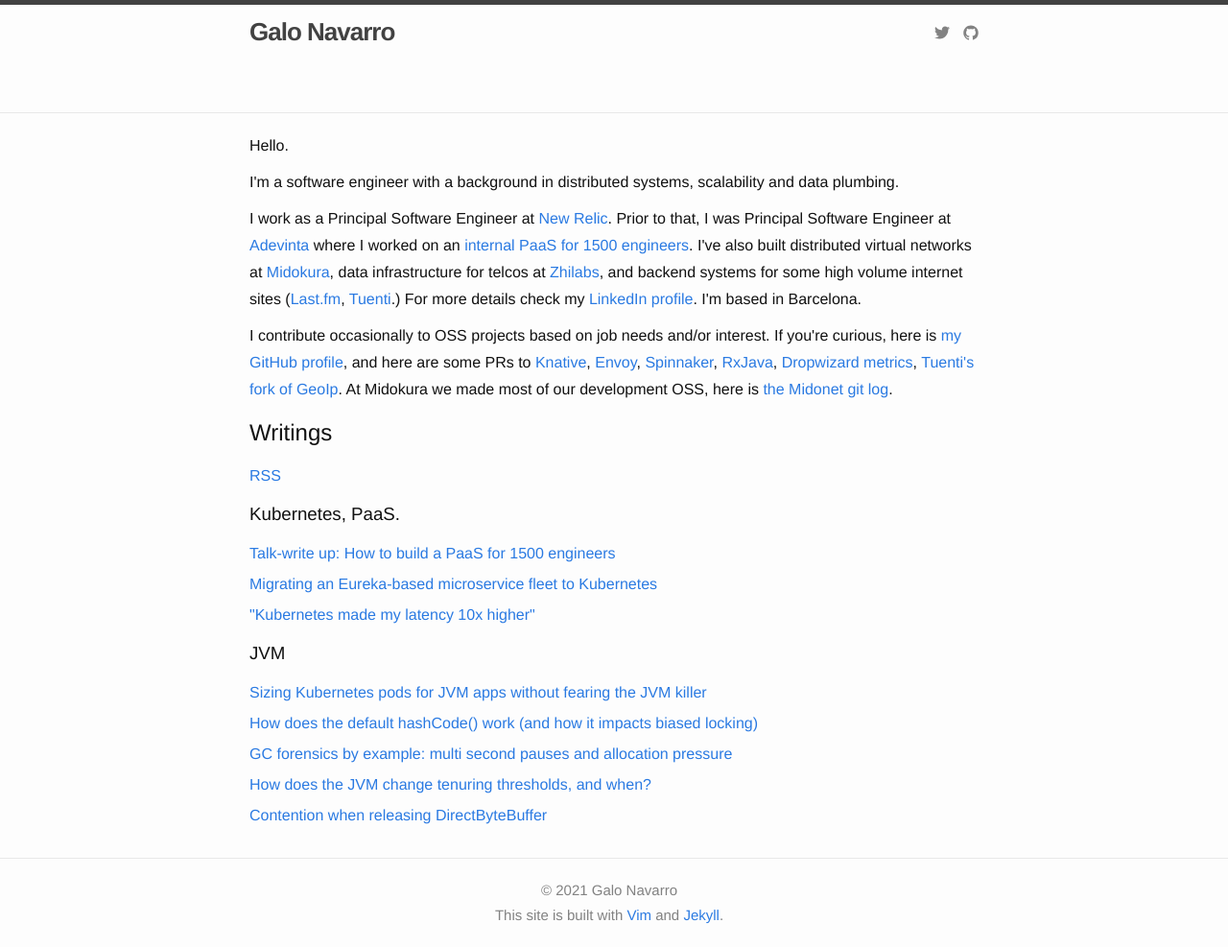
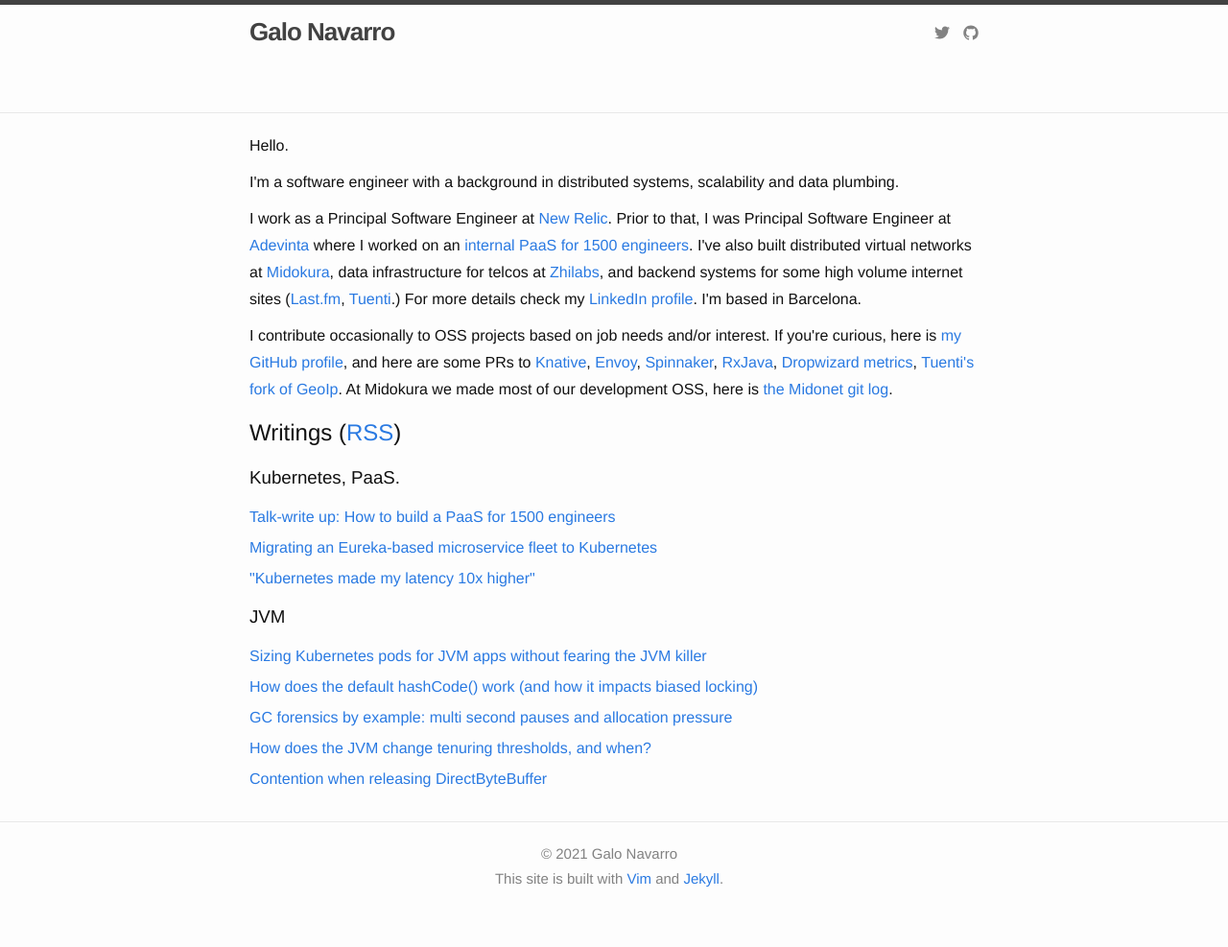
Before and after one commit to srvaroa/srvaroa.github.io, a Jekyll site: the page built from index.html, in a window 1280 px wide. Shown: the whole page at 96% size. Built offline with Jekyll 4.4.1, drawn with Linux system fonts in a browser that asks for light colours; after the commit the page ends 949 px from its top, so only the background shows below that.

```diff
--- a/index.html
+++ b/index.html
@@ -45,8 +45,7 @@ layout: default
        Midonet git log</a>.
   </p>
 
-  <h2>Writings</h2>
-  <p><a href="{{ "/feed.xml" | prepend: site.baseurl }}">RSS</a></p>
+  <h2>Writings (<a href="{{ "/feed.xml" | prepend: site.baseurl }}">RSS</a>)</h2>
 
   <h3>Kubernetes, PaaS.</h3>
 
```
